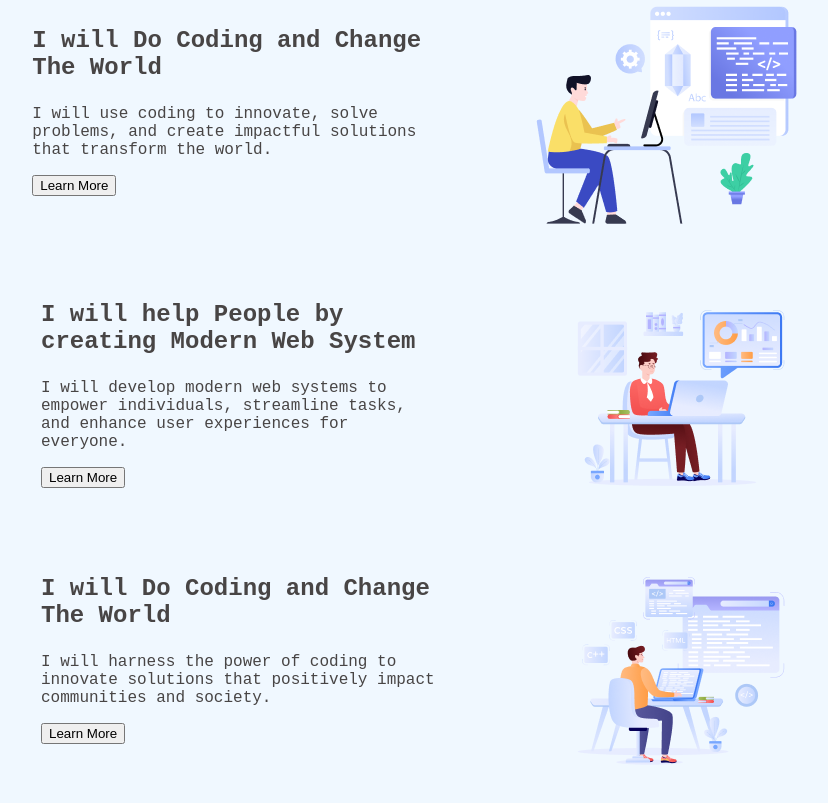
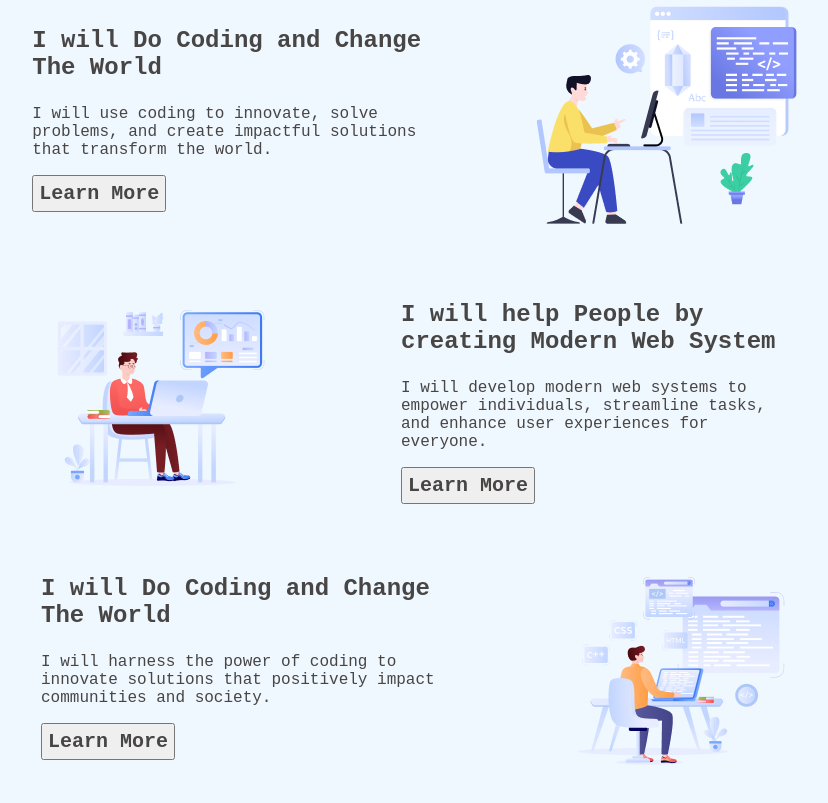
Before and after one commit to mn-hridoy25/Challange-Begin, a plain HTML site: page index.html in a window 1280 px wide. Shown: the part 766-1569 px from the top of the page, without its empty margins (299-1127 px from the left). Drawn offline with Linux system fonts and the light colour scheme; a web font is replaced by a local one.

Commit message:
WhyWebDevelopment complete

```diff
--- a/index.html
+++ b/index.html
@@ -69,7 +69,7 @@
                     I will use coding to innovate, solve problems, and create impactful solutions that transform the
                     world.
                 </p>
-                <button>
+                <button class="learnMore">
                     Learn More
                 </button>
             </div>
@@ -78,6 +78,9 @@
             </div>
         </div>
         <div class="titleCard">
+            <div>
+                <img src="assets/Group 3.png" alt="">
+            </div>
             <div class="textCard">
                 <p class="title-text1">
                     I will help People by creating Modern Web System
@@ -86,12 +89,9 @@
                     I will develop modern web systems to empower individuals, streamline tasks, and enhance user
                     experiences for everyone.
                 </p>
-                <button>
+                <button class="learnMore">
                     Learn More
                 </button>
-            </div>
-            <div>
-                <img src="assets/Group 3.png" alt="">
             </div>
         </div>
         <div class="titleCard">
@@ -103,7 +103,7 @@
                     I will harness the power of coding to innovate solutions that positively impact communities and
                     society.
                 </p>
-                <button>
+                <button class="learnMore">
                     Learn More
                 </button>
             </div>
--- a/style.css
+++ b/style.css
@@ -8,7 +8,6 @@ body {
     height: auto;
     font-family: monospace;
     color: rgb(72, 69, 69);
-
 }
 a{
     text-decoration: none;
@@ -113,6 +112,13 @@ nav {
     font-weight: 400;
     font-size: 16px;
 }
+.learnMore{
+    padding: 5px;
+    font-size: 20px;
+    font-weight: 600;
+    color: rgb(72, 69, 69);
+    font-family: monospace;
+}
 
 
 /*  */
```
